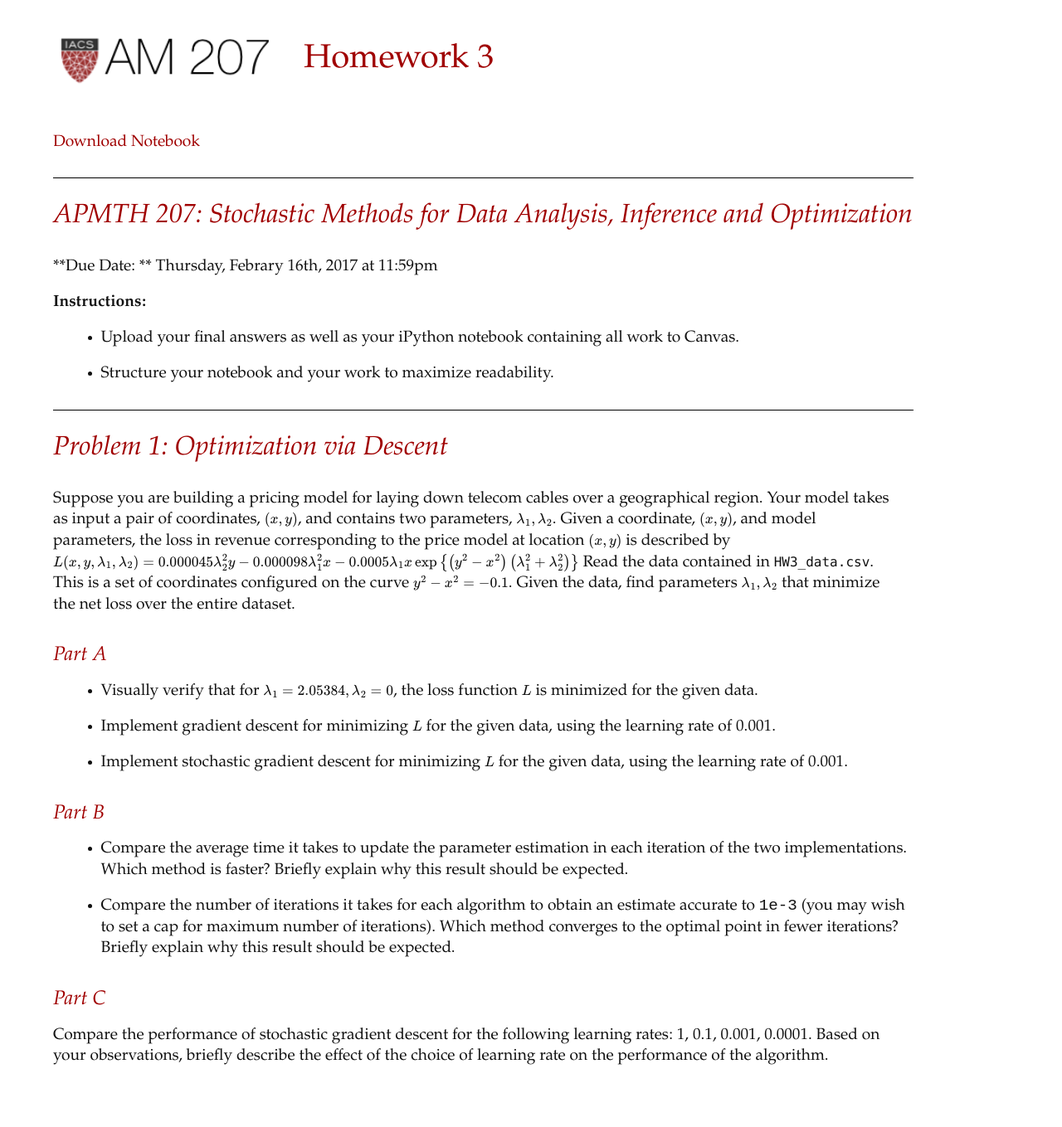
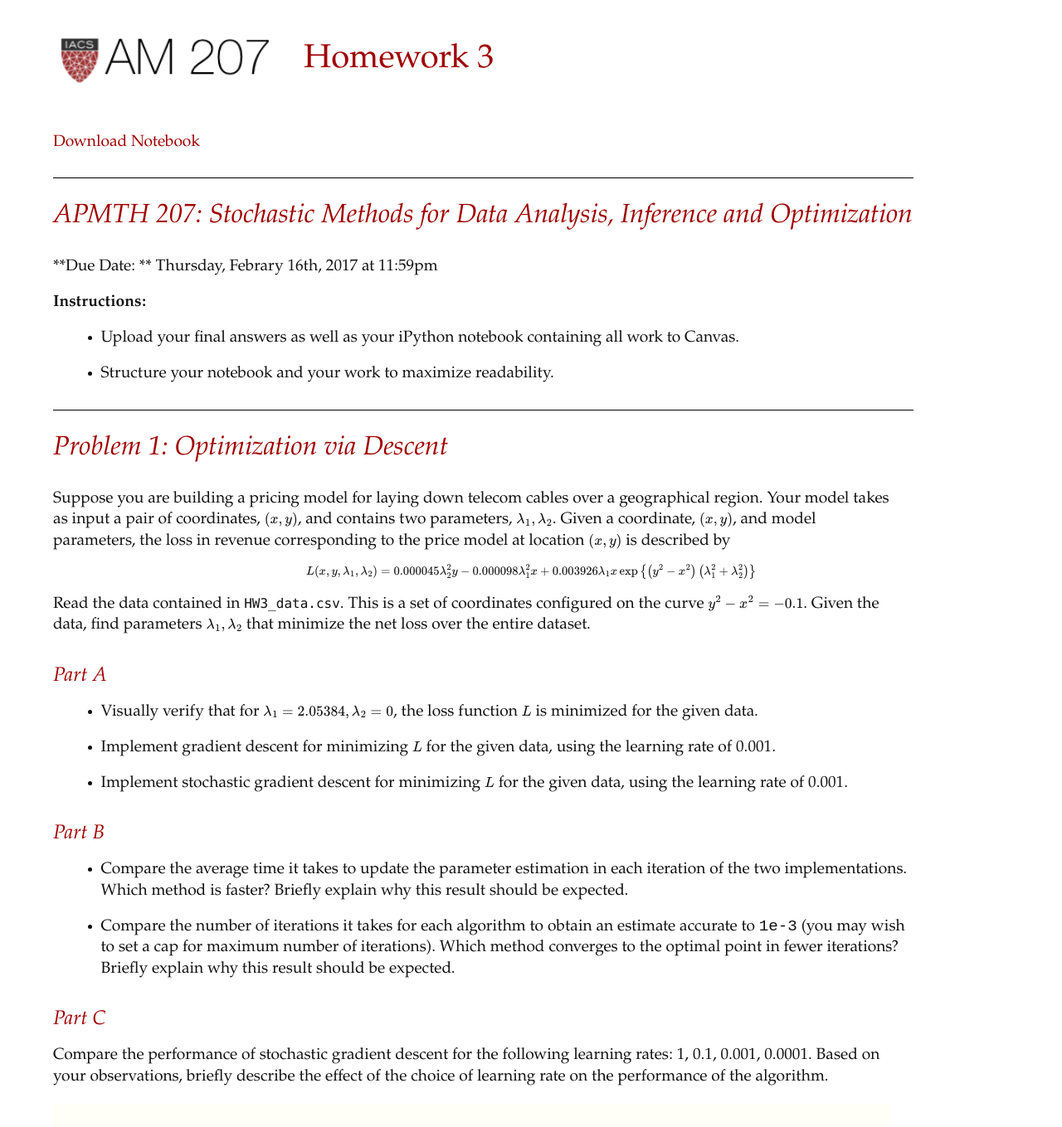
Before and after one commit to namwkim/2017, a Jekyll site: the page built from homework/AM207_HW3.md, in a window 1280 px wide. Shown: the whole page at 83% size. Built offline with Jekyll 4.4.1, drawn with Linux system fonts in a browser that asks for light colours; nearby versions of some CDN libraries; formulas are drawn with MathJax 3; before the commit the page ends 1287 px from its top, so only the background shows below that.

Commit message:
fixed homework 3

````diff
--- a/homework/AM207_HW3.md
+++ b/homework/AM207_HW3.md
@@ -20,9 +20,11 @@ layout: wiki
 ## Problem 1: Optimization via Descent
 
 Suppose you are building a pricing model for laying down telecom cables over a geographical region. Your model takes as input a pair of  coordinates, $(x, y)$, and contains two parameters, $\lambda_1, \lambda_2$. Given a coordinate, $(x, y)$, and model parameters, the loss in revenue corresponding to the price model at location $(x, y)$ is described by
+
 $$
-L(x, y, \lambda_1, \lambda_2) = 0.000045\lambda_2^2 y - 0.000098\lambda_1^2 x - 0.0005\lambda_1 x\exp\left\{\left(y^2 - x^2\right)\left(\lambda_1^2 + \lambda_2^2\right)\right\}
+L(x, y, \lambda_1, \lambda_2) = 0.000045\lambda_2^2 y - 0.000098\lambda_1^2 x + 0.003926\lambda_1 x\exp\left\{\left(y^2 - x^2\right)\left(\lambda_1^2 + \lambda_2^2\right)\right\}
 $$
+
 Read the data contained in `HW3_data.csv`. This is a set of coordinates configured on the curve $y^2 - x^2 = -0.1$. Given the data, find parameters $\lambda_1, \lambda_2$ that minimize the net loss over the entire dataset.
 
 ### Part A
@@ -36,3 +38,9 @@ Read the data contained in `HW3_data.csv`. This is a set of coordinates configur
 
 ### Part C
 Compare the performance of stochastic gradient descent for the following learning rates: 1, 0.1, 0.001, 0.0001. Based on your observations, briefly describe the effect of the choice of learning rate on the performance of the algorithm.
+
+
+
+```python
+
+```
````
Also changed, not shown: 1 other file.
